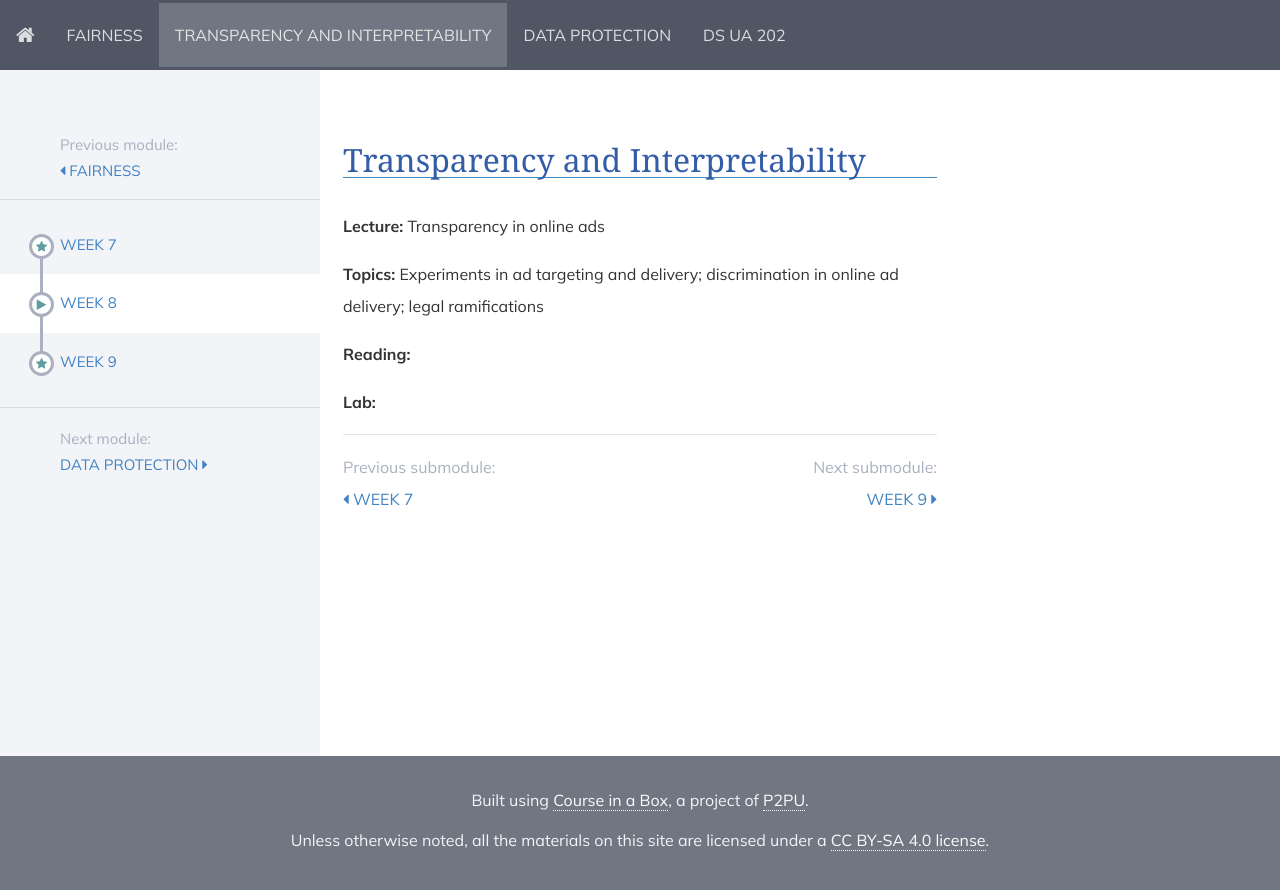
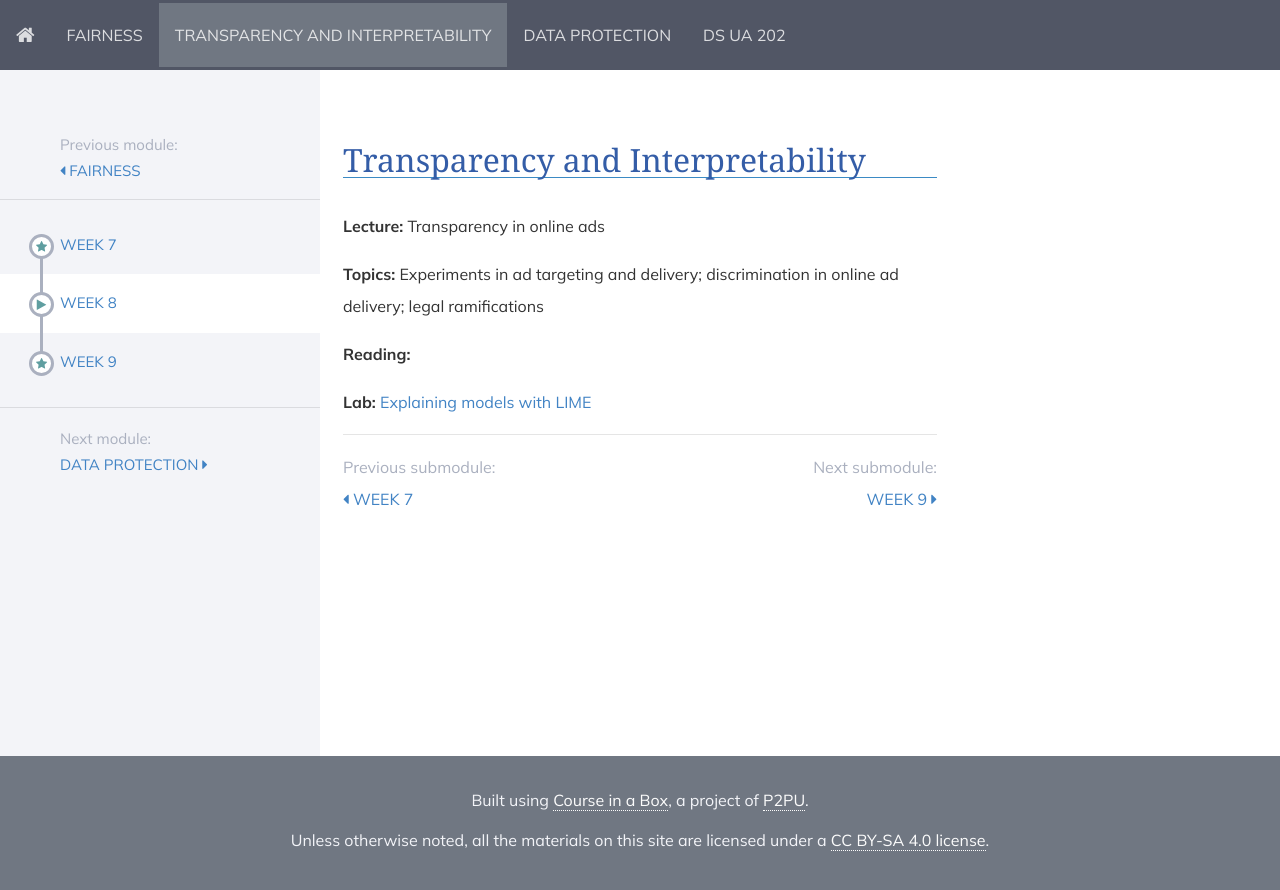
Before and after one commit to DataResponsibly/rds25, a Jekyll site: the page built from modules/transparency_and_interpretability/_posts/2000-01-02-week12.md, in a window 1280 px wide. Shown: the top 890 px of the page. Built offline with Jekyll 4.4.1, drawn with Linux system fonts in a browser that asks for light colours; nearby versions of some CDN libraries.

Commit message:
Added Lab8 LIME

```diff
--- a/modules/transparency_and_interpretability/_posts/2000-01-02-week12.md
+++ b/modules/transparency_and_interpretability/_posts/2000-01-02-week12.md
@@ -13,6 +13,6 @@ title: Week 8
 **Reading:**
 <!--- [Transparency and Interpretability Reader](../../../assets/transparency_reader_2024.pdf) -->
 
-**Lab:**
+**Lab:** [Explaining models with LIME](https://drive.google.com/file/d/1P2BgbWLA0NvIqmrwjqr3XBaUpjXII9jV/view?usp=sharing)
 
 <!--- ShaRP: an implementation of QII + explaining rankings * DS-UA 202: [ShaRP](https://drive.google.com/file/d/1Pt95RDWl1LMJ8vIa8rxB5E1jjM9qkQPs/view?usp=sharing) * DS-GA 1017: [ShaRP](https://drive.google.com/file/d/1Pt95RDWl1LMJ8vIa8rxB5E1jjM9qkQPs/view?usp=sharing)  -->
```
